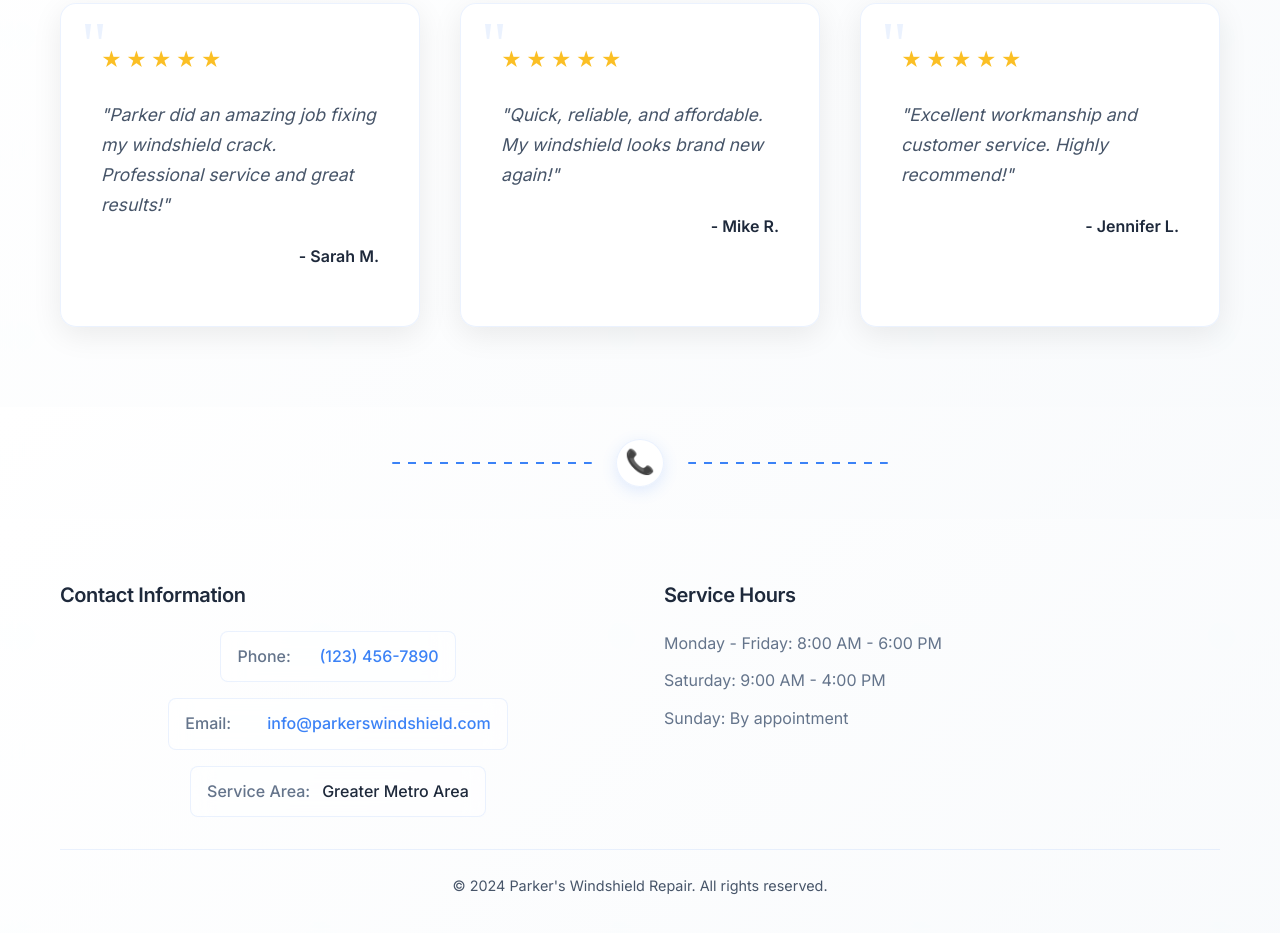
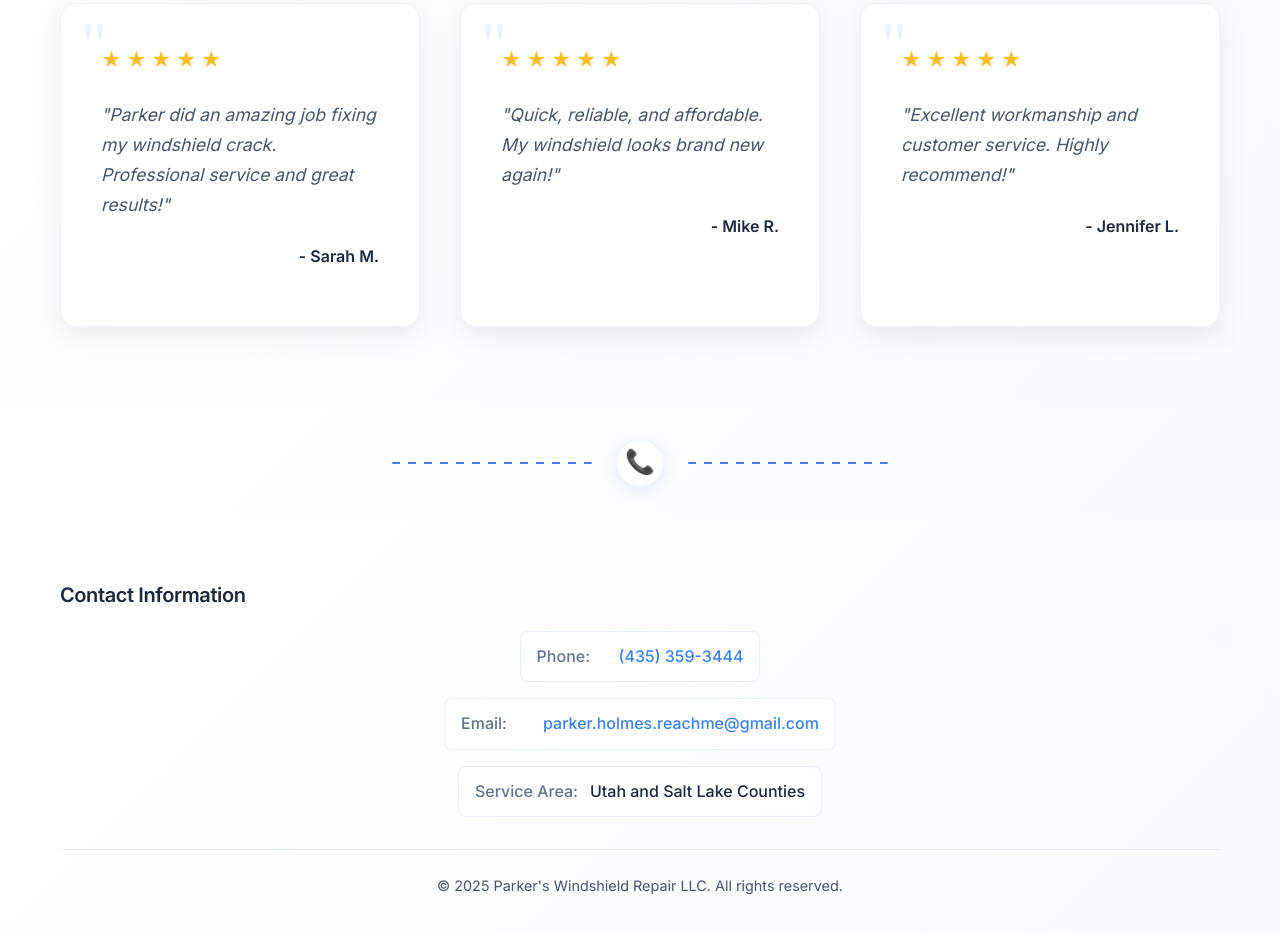
Before and after one commit to CodingWithHolmes/parkers-windshield-repair, a plain HTML site: page index.html in a window 1280 px wide. Shown: the part 1485-2418 px from the top of the page. Drawn offline with Linux system fonts and the light colour scheme.

Commit message:
Update index.html

```diff
--- a/index.html
+++ b/index.html
@@ -134,27 +134,21 @@
                     <div class="contact-info">
                         <div class="contact-item">
                             <span class="contact-label">Phone:</span>
-                            <a href="tel:+1234567890" class="contact-link">(123) 456-7890</a>
+                            <a href="tel:+1234567890" class="contact-link">(435) 359-3444</a>
                         </div>
                         <div class="contact-item">
                             <span class="contact-label">Email:</span>
-                            <a href="mailto:info@parkerswindshield.com" class="contact-link">info@parkerswindshield.com</a>
+                            <a href="mailto:info@parkerswindshield.com" class="contact-link">parker.holmes.reachme@gmail.com</a>
                         </div>
                         <div class="contact-item">
                             <span class="contact-label">Service Area:</span>
-                            <span class="contact-text">Greater Metro Area</span>
+                            <span class="contact-text">Utah and Salt Lake Counties</span>
                         </div>
                     </div>
                 </div>
-                <div class="footer-section">
-                    <h3>Service Hours</h3>
-                    <p>Monday - Friday: 8:00 AM - 6:00 PM</p>
-                    <p>Saturday: 9:00 AM - 4:00 PM</p>
-                    <p>Sunday: By appointment</p>
-                </div>
             </div>
             <div class="footer-bottom">
-                <p>&copy; 2024 Parker's Windshield Repair. All rights reserved.</p>
+                <p>&copy; 2025 Parker's Windshield Repair LLC. All rights reserved.</p>
             </div>
         </div>
     </footer>
```
